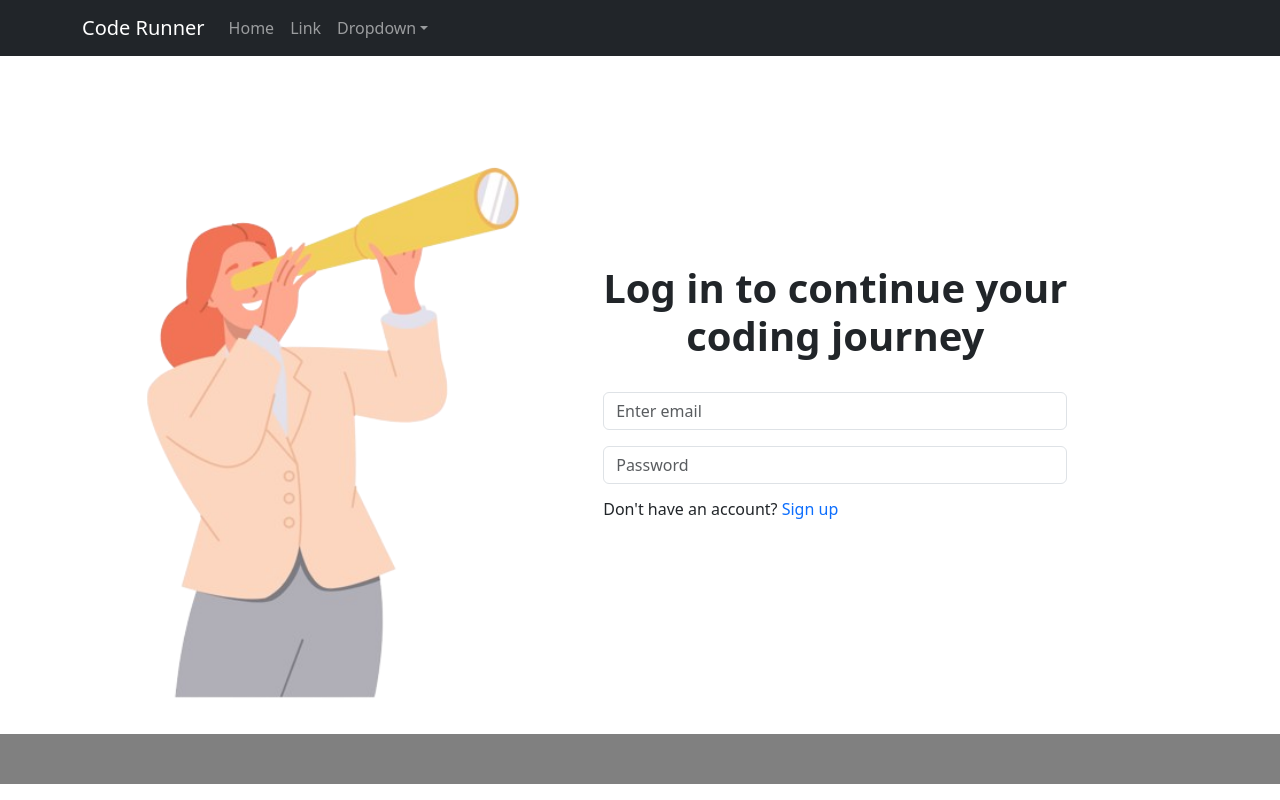
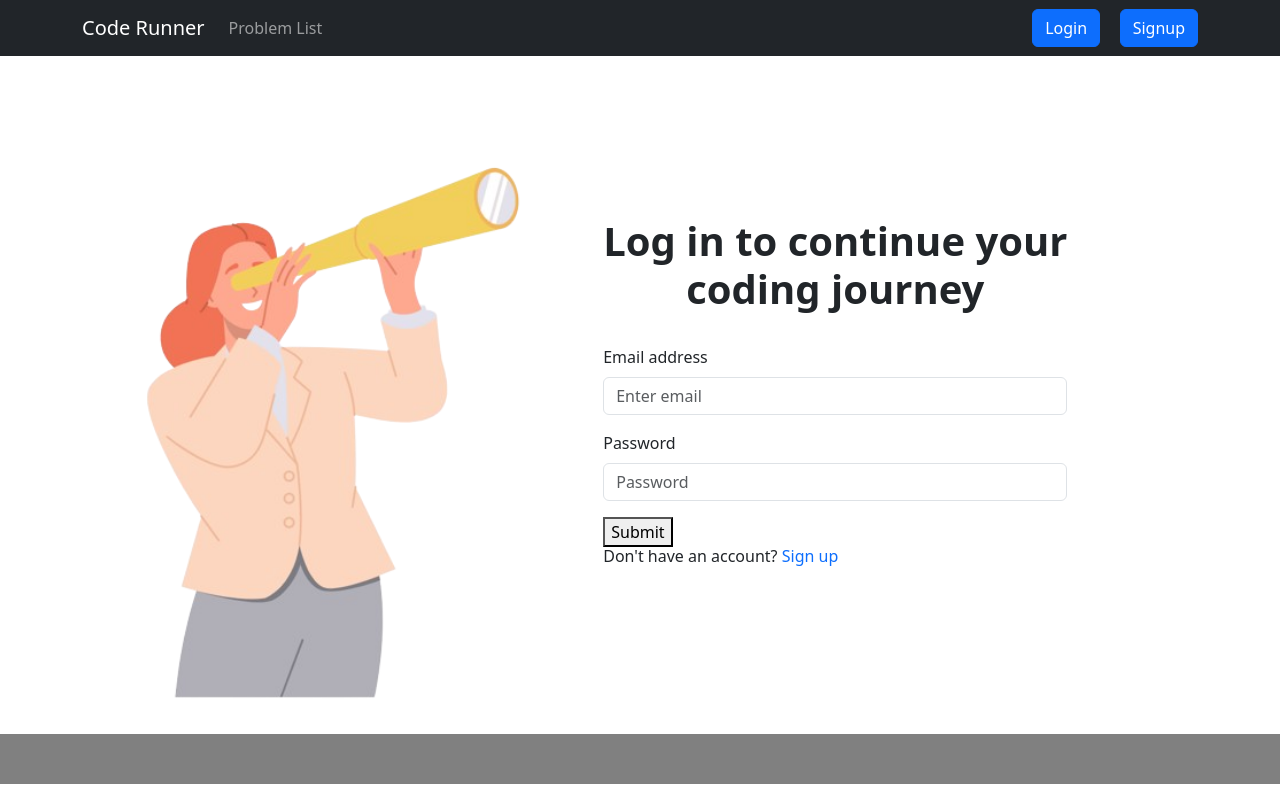
Before and after one commit to ShauryaMalhan/Dev_Algo, a React (Vite) app in the folder oj/: page /login in a window 1280 px wide. Built offline with nearby package versions, Linux system fonts and the light colour scheme.

Commit message:
Added login form

```diff
--- a/oj/src/components/common/login.jsx
+++ b/oj/src/components/common/login.jsx
@@ -16,13 +16,31 @@ const Login = () => {
           <br></br>
           <Form className="loginform">
             <Form.Group className="mb-3" controlId="formGroupEmail">
-              <Form.Control type="email" placeholder="Enter email" />
+              <Form.Label htmlFor="email">Email address</Form.Label>
+              <Form.Control
+                id="email"
+                name="email"
+                type="email"
+                placeholder="Enter email"
+              />
             </Form.Group>
             <Form.Group className="mb-3" controlId="formGroupPassword">
-              <Form.Control type="password" placeholder="Password" />
+              <Form.Label htmlFor="password">Password</Form.Label>
+              <Form.Control
+                id="password"
+                name="password"
+                type="password"
+                placeholder="Password"
+              />
             </Form.Group>
+            <button type="submit">Submit</button>
           </Form>
-          <h6>Don't have an account? <Link to="/signup" className="createAccount">Sign up</Link></h6>
+          <h6>
+            Don't have an account?{" "}
+            <Link to="/signup" className="createAccount">
+              Sign up
+            </Link>
+          </h6>
         </div>
       </div>
     </>
--- a/oj/src/components/stylesheets/navbar.css
+++ b/oj/src/components/stylesheets/navbar.css
@@ -1,12 +1,4 @@
 .loginbtn {
-    padding-inline: 15%;
-    margin-right: 10%;
+    padding-inline: 2%;
+    margin-right: 2%;
 }
-
-.loginsignup {
-    display: flex;
-    justify-content: center;
-    align-items: center;
-    flex-wrap: wrap;
-    flex-flow: row;
-}
--- a/oj/src/components/user/Navbar.jsx
+++ b/oj/src/components/user/Navbar.jsx
@@ -1,41 +1,44 @@
-import Container from 'react-bootstrap/Container';
-import Nav from 'react-bootstrap/Nav';
-import Navbar from 'react-bootstrap/Navbar';
-import NavDropdown from 'react-bootstrap/NavDropdown';
+import Container from "react-bootstrap/Container";
+import Nav from "react-bootstrap/Nav";
+import Navbar from "react-bootstrap/Navbar";
+import NavDropdown from "react-bootstrap/NavDropdown";
 import { Link } from "react-router-dom";
-import { useLocation } from 'react-router-dom';
-import { useEffect } from 'react';
+import { useLocation } from "react-router-dom";
+import { useEffect } from "react";
+import Button from "react-bootstrap/Button";
+import '../stylesheets/navbar.css'
 
-const Usernavbar = ()=> {
+const Usernavbar = () => {
   let location = useLocation();
 
-  useEffect(() => {
-  }, [location]);
+  useEffect(() => {}, [location]);
   return (
-    <Navbar expand="lg" style={{backgroundColor: 'cyan'}} className='navbar-dark bg-dark'>
+    <Navbar expand="lg" className="navbar-dark bg-dark">
       <Container>
-        <Navbar.Brand as={ Link } to="#home">Code Runner</Navbar.Brand>
+        <Navbar.Brand as={Link} to="/">
+          Code Runner
+        </Navbar.Brand>
         <Navbar.Toggle aria-controls="basic-navbar-nav" />
         <Navbar.Collapse id="basic-navbar-nav">
           <Nav className="me-auto">
-            <Nav.Link as={ Link } to="#home" className={location.pathname === "/home" ? "active" : ""}>Home</Nav.Link>
-            <Nav.Link as={ Link } to="#link" className={location.pathname === "/home" ? "active" : ""}>Link</Nav.Link>
-            <NavDropdown title="Dropdown" id="basic-nav-dropdown">
-              <NavDropdown.Item as={ Link } to="#action/3.1">Action</NavDropdown.Item>
-              <NavDropdown.Item as={ Link } to="#action/3.2">
-                Another action
-              </NavDropdown.Item>
-              <NavDropdown.Item as={ Link } to="#action/3.3">Something</NavDropdown.Item>
-              <NavDropdown.Divider />
-              <NavDropdown.Item as={ Link } to="#action/3.4">
-                Separated link
-              </NavDropdown.Item>
-            </NavDropdown>
+            <Nav.Link
+              as={Link}
+              to="/problems"
+              className={location.pathname === "/problems" ? "active" : ""}
+            >
+              Problem List
+            </Nav.Link>
           </Nav>
+          <Button as={Link} to="/login" className="loginbtn">
+            Login
+          </Button>
+          <Button Button as={Link} to="/signup" className="signupbtn">
+            Signup
+          </Button>
         </Navbar.Collapse>
       </Container>
     </Navbar>
   );
-}
+};
 
-export default Usernavbar
+export default Usernavbar;
```
Also changed, not shown: oj/src/components/context/loginstate.jsx (deleted, +0 -17 lines).
